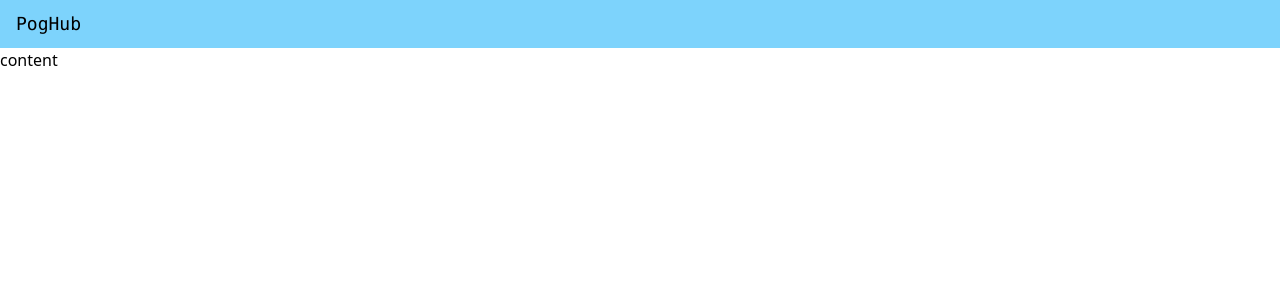
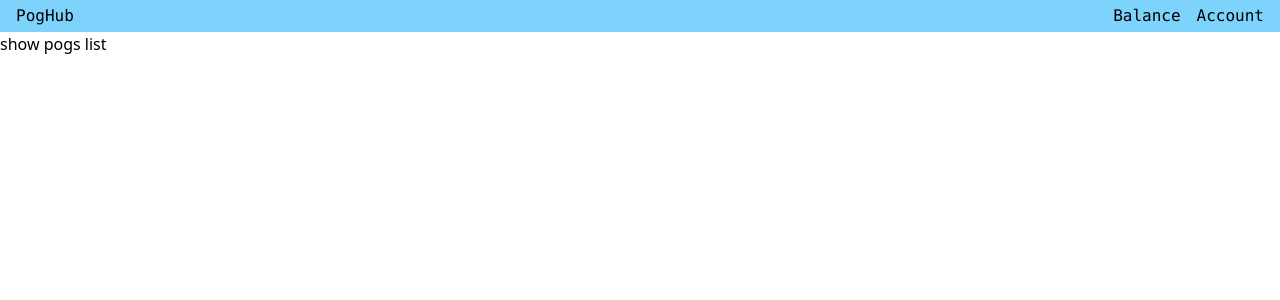
Before and after one commit to ajaparicio36/testing-lab03, a React (Create React App) app in the folder frontend/: page / in a window 1280 px wide. Shown: the top 300 px of the page. Built offline with nearby package versions, Linux system fonts and the light colour scheme.

Commit message:
chore: small progress

```diff
--- /dev/null
+++ b/frontend/src/App.tsx
@@ -0,0 +1,15 @@
+import React, { Fragment } from "react";
+import { Outlet } from "react-router-dom";
+
+import NavBar from "./components/NavBar";
+
+const App = () => {
+  return (
+    <Fragment>
+      <NavBar />
+      <Outlet />
+    </Fragment>
+  );
+};
+
+export default App;
--- /dev/null
+++ b/frontend/src/app/Account.tsx
@@ -0,0 +1,7 @@
+import React from "react";
+
+const Account = () => {
+  return <div>Account</div>;
+};
+
+export default Account;
--- a/frontend/src/app/Home.tsx
+++ b/frontend/src/app/Home.tsx
@@ -1,14 +1,7 @@
-import React, { Fragment } from "react";
-
-import NavBar from "../components/NavBar";
+import React from "react";
 
 const Home = () => {
-  return (
-    <Fragment>
-      <NavBar />
-      <div>content</div>
-    </Fragment>
-  );
+  return <div>show pogs list</div>;
 };
 
 export default Home;
--- a/frontend/src/components/NavBar.tsx
+++ b/frontend/src/components/NavBar.tsx
@@ -1,10 +1,15 @@
 import React, { Fragment } from "react";
+import { Navigate } from "react-router-dom";
 
 const NavBar = () => {
   return (
     <Fragment>
-      <div className="flex w-full h-12 bg-sky-300 px-4 items-center font-mono">
-        <div className="flex flex-1 text-lg self-center">PogHub</div>
+      <div className="flex w-full h-8 bg-sky-300 px-4 items-center font-mono justify-between">
+        <div className="text-md">PogHub</div>
+        <div className="flex flex-row text-md">
+          <div className="mr-4">Balance</div>
+          <div>Account</div>
+        </div>
       </div>
     </Fragment>
   );
--- a/frontend/src/index.tsx
+++ b/frontend/src/index.tsx
@@ -4,8 +4,10 @@ import { BrowserRouter as Router, Routes, Route } from "react-router-dom";
 import "./index.css";
 import reportWebVitals from "./reportWebVitals";
 
+import App from "./App";
 import Home from "./app/Home";
 import Admin from "./admin/Admin";
+import Account from "./app/Account";
 
 const root = ReactDOM.createRoot(
   document.getElementById("root") as HTMLElement
@@ -14,7 +16,10 @@ root.render(
   <React.StrictMode>
     <Router>
       <Routes>
-        <Route path="/" element={<Home />}></Route>
+        <Route path="/" element={<App />}>
+          <Route path="/" element={<Home />} />
+          <Route path="/account/:id" element={<Account />} />
+        </Route>
         <Route path="/admin" element={<Admin />}></Route>
       </Routes>
     </Router>
```
